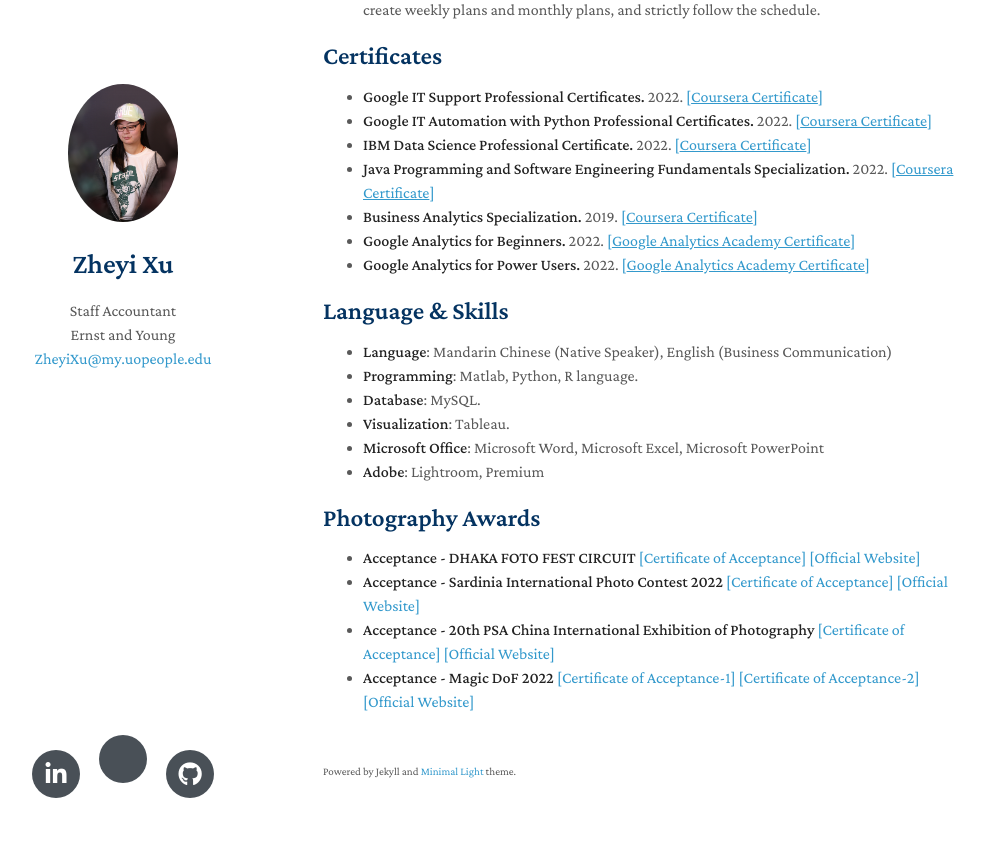
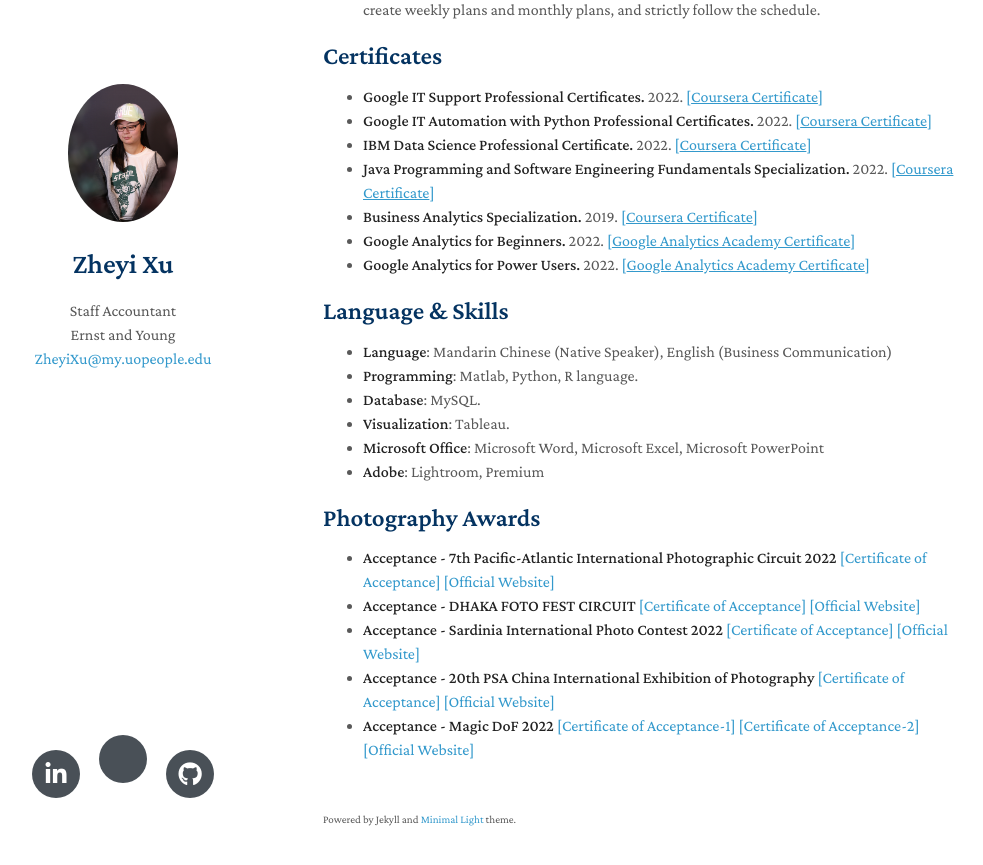
Before and after one commit to zheyixu99/zheyi-resume, a Jekyll site: the page built from index.md, in a window 1280 px wide and 900 px high, scrolled down 2965 px. Shown: the top 865 px of the window, without its empty margins (147-1130 px from the left). Built offline with Jekyll 4.4.1, drawn with Linux system fonts in a browser that asks for light colours; nearby versions of some CDN libraries; a style sheet for code colours, icons or effects is not loaded; our own code applies the rules of GitHub Pages for plain Markdown files.

Commit message:
Update index.md

```diff
--- a/index.md
+++ b/index.md
@@ -161,6 +161,7 @@ layout: homepage
 
 
 ## Photography Awards
+- **Acceptance - 7th Pacific-Atlantic International Photographic Circuit 2022** <a href="https://zheyi-resume.vercel.app/assets/img/photocontest/" target="_blank">[Certificate of Acceptance]</a> <a href="https://www.pacificatlantic-photo.com/" target="_blank">[Official Website]</a>
 - **Acceptance - DHAKA FOTO FEST CIRCUIT** <a href="https://zheyi-resume.vercel.app/assets/img/photocontest/Accept_F22_621_859.pdf/" target="_blank">[Certificate of Acceptance]</a> <a href="https://agilefoto.com/" target="_blank">[Official Website]</a>
 - **Acceptance - Sardinia International Photo Contest 2022** <a href="https://zheyi-resume.vercel.app/assets/img/photocontest/ZheyiXu(China)-Fishermen.jpg" target="_blank">[Certificate of Acceptance]</a> <a href="https://photosardinia.com/international/" target="_blank">[Official Website]</a>
 - **Acceptance - 20th PSA China International Exhibition of Photography** <a href="https://salon.psachina.org/Grade/AnnouncementofResults.aspx?PictureCode=GroupCode0109100583" target="_blank">[Certificate of Acceptance]</a> <a href="https://salon.psachina.org/" target="_blank">[Official Website]</a>
```
